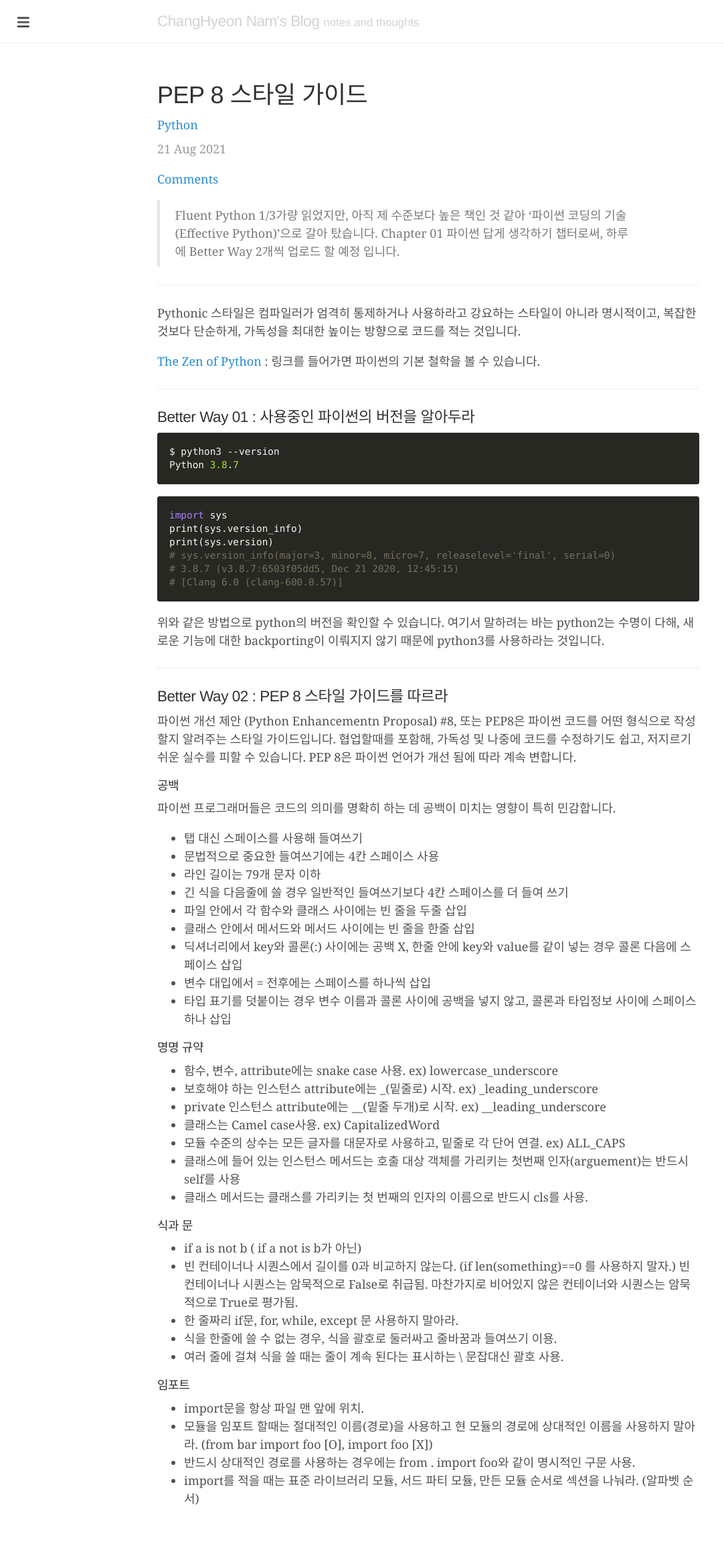
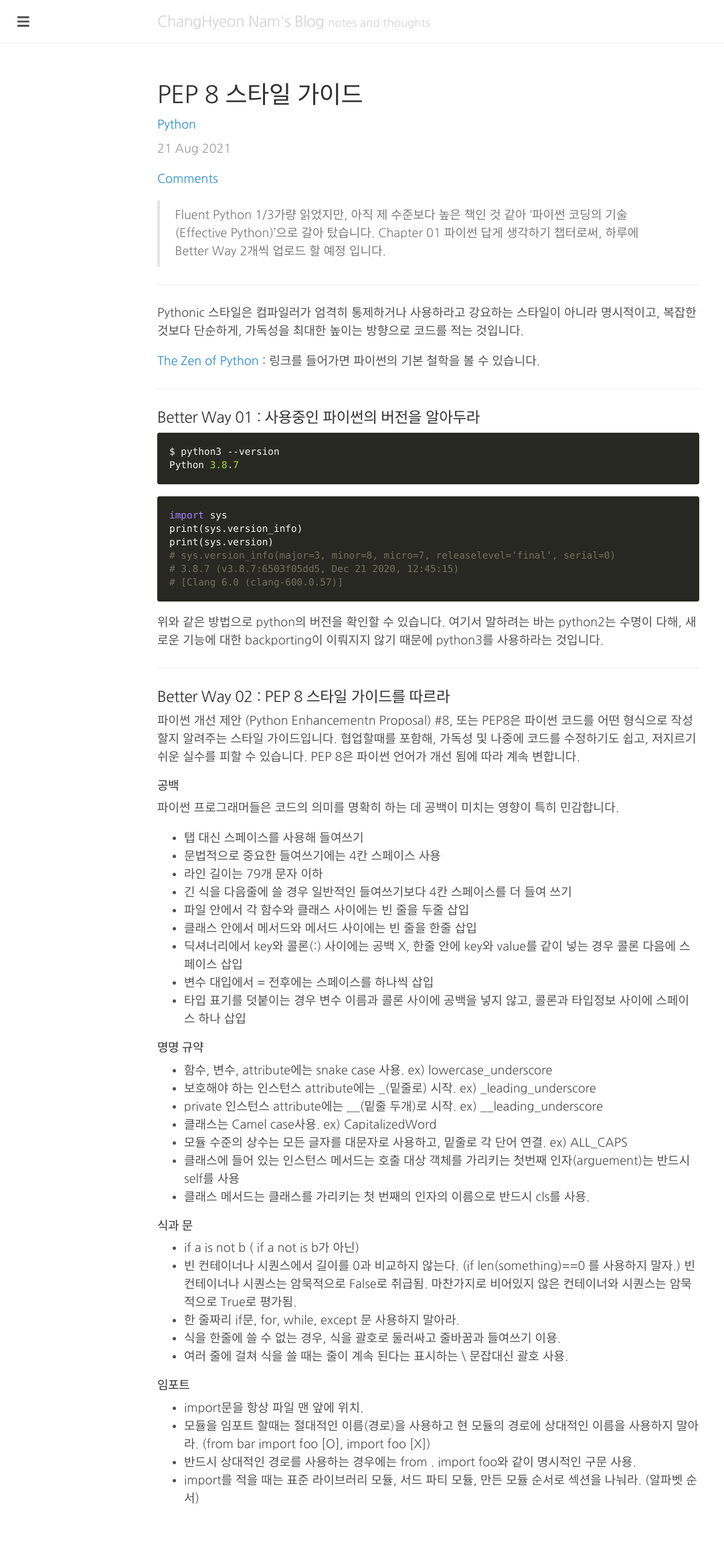
Before and after one commit to changhyeonnam/changhyeonnam.github.io, a Jekyll site: the page built from _posts/2021/2021-08-21-python_bw02_pep8.md, in a window 1280 px wide. Shown: the whole page at 67% size, without its empty margins (0-1082 px from the left). Built offline with Jekyll 4.4.1, drawn with Linux system fonts in a browser that asks for light colours; nearby versions of some CDN libraries; comment, search, counter and statistics services are not loaded.

Commit message:
Update lanyon.scss

```diff
--- a/_sass/lanyon.scss
+++ b/_sass/lanyon.scss
@@ -41,11 +41,11 @@
 }
 
 html {
-  font-family: "PT Serif", Georgia, "Times New Roman", serif;
+  font-family: "Nanum Gothic", Georgia, "Times New Roman", serif;
 }
 
 h1, h2, h3, h4, h5, h6 {
-  font-family: "PT Sans", Helvetica, Arial, sans-serif;
+  font-family: "Nanum Gothic", Helvetica, Arial, sans-serif;
   font-weight: 400;
   color: #313131;
   letter-spacing: -.025rem;
```
